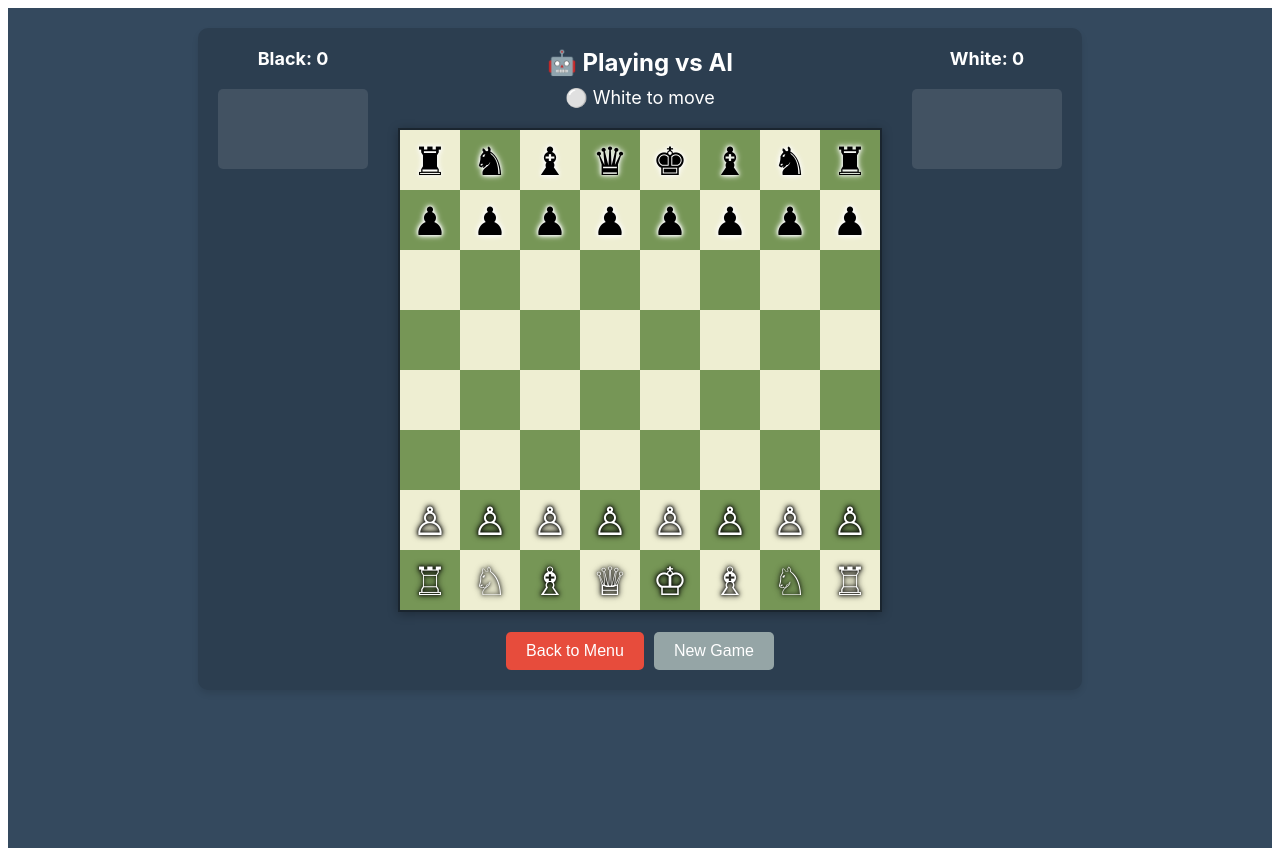
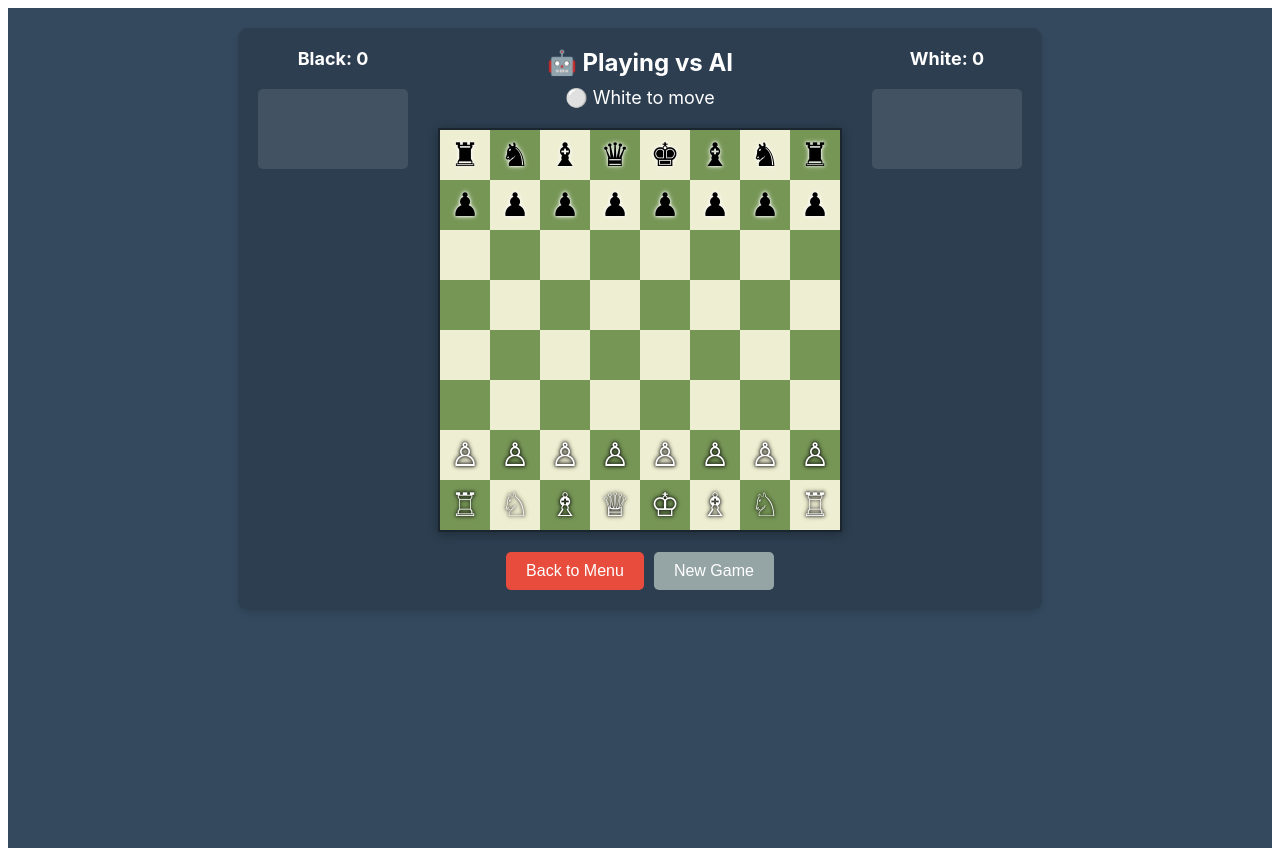
Before and after one commit to 4sourabhshukla/telegram-chess, a React (Vite) app: page / in a window 1280 px wide. Both pictures are taken after a click on the button "🤖 Play vs AI". Built offline with nearby package versions, Linux system fonts and the light colour scheme.

Commit message:
cleaner components separation

```diff
--- /dev/null
+++ b/src/ChessBoard.tsx
@@ -0,0 +1,146 @@
+import React, { useState, useEffect } from 'react';
+
+// Types
+type PieceType = 'p' | 'n' | 'b' | 'r' | 'q' | 'k';
+type PieceColor = 'w' | 'b';
+type Piece = { type: PieceType; color: PieceColor } | null;
+type Square = { row: number; col: number };
+
+interface ChessBoardProps {
+  board: Piece[][];
+  selectedSquare: Square | null;
+  possibleMoves: Square[];
+  isInCheck?: boolean;
+  currentTurn?: PieceColor;
+  onSquareClick: (row: number, col: number) => void;
+}
+
+// Piece Unicode symbols
+const pieceSymbols: Record<string, string> = {
+  'wp': '♙', 'wn': '♘', 'wb': '♗', 'wr': '♖', 'wq': '♕', 'wk': '♔',
+  'bp': '♟', 'bn': '♞', 'bb': '♝', 'br': '♜', 'bq': '♛', 'bk': '♚'
+};
+
+const ChessBoard: React.FC<ChessBoardProps> = ({
+  board,
+  selectedSquare,
+  possibleMoves,
+  isInCheck = false,
+  currentTurn = 'w',
+  onSquareClick
+}) => {
+  const [boardSize, setBoardSize] = useState(() => {
+    const screenWidth = typeof window !== 'undefined' ? window.innerWidth : 360;
+    const containerPadding = 40; // Padding for the container
+    const maxSize = Math.min(screenWidth - containerPadding, 400); // Max 400px
+    return Math.floor(maxSize / 8) * 8; // Ensure divisible by 8
+  });
+
+  // Calculate board size on mount and resize
+  useEffect(() => {
+    const calculateBoardSize = () => {
+      const screenWidth = window.innerWidth;
+      const containerPadding = 40;
+      const maxSize = Math.min(screenWidth - containerPadding, 400);
+      setBoardSize(Math.floor(maxSize / 8) * 8);
+    };
+
+    calculateBoardSize();
+    window.addEventListener('resize', calculateBoardSize);
+
+    return () => window.removeEventListener('resize', calculateBoardSize);
+  }, []);
+
+  // Get piece symbol
+  const getPieceSymbol = (piece: Piece): string => {
+    if (!piece) return '';
+    return pieceSymbols[`${piece.color}${piece.type}`] || '';
+  };
+
+  // Render a single square
+  const renderSquare = (row: number, col: number) => {
+    const piece = board[row][col];
+    const isLight = (row + col) % 2 === 0;
+    const isSelected = selectedSquare?.row === row && selectedSquare?.col === col;
+    const isPossibleMove = possibleMoves.some(move => move.row === row && move.col === col);
+    const kingInCheck = isInCheck && piece?.type === 'k' && piece.color === currentTurn;
+
+    const squareSize = boardSize / 8;
+
+    return (
+      <div
+        key={`${row}-${col}`}
+        onClick={() => onSquareClick(row, col)}
+        style={{
+          width: `${squareSize}px`,
+          height: `${squareSize}px`,
+          backgroundColor: kingInCheck ? '#FF6B6B' : (isLight ? '#EEEED2' : '#769656'),
+          display: 'flex',
+          alignItems: 'center',
+          justifyContent: 'center',
+          cursor: 'pointer',
+          position: 'relative',
+          outline: isSelected ? '3px solid #F7F769' : 'none',
+          outlineOffset: '-3px',
+          boxSizing: 'border-box'
+        }}
+      >
+        {piece && (
+          <span style={{
+            fontSize: `${squareSize * 0.65}px`,
+            userSelect: 'none',
+            lineHeight: 1,
+            color: piece.color === 'w' ? '#FFFFFF' : '#000000',
+            textShadow: piece.color === 'w'
+              ? '0 0 3px #000, 0 0 5px #000'
+              : '0 0 3px #FFF, 0 0 5px #FFF'
+          }}>
+            {getPieceSymbol(piece)}
+          </span>
+        )}
+        {isPossibleMove && (
+          <div
+            style={{
+              position: 'absolute',
+              width: piece ? '100%' : `${squareSize * 0.3}px`,
+              height: piece ? '100%' : `${squareSize * 0.3}px`,
+              backgroundColor: piece ? 'transparent' : 'rgba(0, 0, 0, 0.3)',
+              border: piece ? '3px solid #F7F769' : 'none',
+              borderRadius: piece ? '0' : '50%',
+              opacity: 0.9,
+              pointerEvents: 'none',
+              boxSizing: 'border-box'
+            }}
+          />
+        )}
+      </div>
+    );
+  };
+
+  return (
+    <div style={{
+      display: 'flex',
+      justifyContent: 'center',
+      alignItems: 'center',
+      width: '100%'
+    }}>
+      <div style={{
+        width: `${boardSize}px`,
+        height: `${boardSize}px`,
+        display: 'grid',
+        gridTemplateColumns: `repeat(8, ${boardSize / 8}px)`,
+        gridTemplateRows: `repeat(8, ${boardSize / 8}px)`,
+        gap: 0,
+        border: '2px solid #1A252F',
+        boxShadow: '0 2px 10px rgba(0, 0, 0, 0.3)',
+        backgroundColor: '#1A252F'
+      }}>
+        {board.map((row, rowIndex) =>
+          row.map((_, colIndex) => renderSquare(rowIndex, colIndex))
+        )}
+      </div>
+    </div>
+  );
+};
+
+export default ChessBoard;
--- a/src/ChessGame.tsx
+++ b/src/ChessGame.tsx
@@ -1,4 +1,5 @@
 import React, { useState, useEffect } from 'react';
+import ChessBoard from './ChessBoard';
 
 // Types
 type PieceType = 'p' | 'n' | 'b' | 'r' | 'q' | 'k';
@@ -6,6 +7,12 @@ type PieceColor = 'w' | 'b';
 type Piece = { type: PieceType; color: PieceColor } | null;
 type Square = { row: number; col: number };
 type Move = { from: Square; to: Square; score?: number };
+
+// Piece Unicode symbols
+const pieceSymbols: Record<string, string> = {
+  'wp': '♙', 'wn': '♘', 'wb': '♗', 'wr': '♖', 'wq': '♕', 'wk': '♔',
+  'bp': '♟', 'bn': '♞', 'bb': '♝', 'br': '♜', 'bq': '♛', 'bk': '♚'
+};
 
 // Initial board setup
 const createInitialBoard = (): Piece[][] => [
@@ -24,12 +31,6 @@ const createInitialBoard = (): Piece[][] => [
     { type: 'k', color: 'w' }, { type: 'b', color: 'w' }, { type: 'n', color: 'w' }, { type: 'r', color: 'w' }
   ]
 ];
-
-// Piece symbols
-const pieceSymbols: Record<string, string> = {
-  'wp': '♙', 'wn': '♘', 'wb': '♗', 'wr': '♖', 'wq': '♕', 'wk': '♔',
-  'bp': '♟', 'bn': '♞', 'bb': '♝', 'br': '♜', 'bq': '♛', 'bk': '♚'
-};
 
 // Piece values for AI
 const pieceValues: Record<PieceType, number> = {
@@ -248,26 +249,8 @@ const ChessGame: React.FC = () => {
   const [currentPuzzle, setCurrentPuzzle] = useState(0);
   const [puzzleStatus, setPuzzleStatus] = useState<'solving' | 'correct' | 'incorrect'>('solving');
   const [puzzleAttempts, setPuzzleAttempts] = useState(0);
-  const [boardSize, setBoardSize] = useState(() => {
-    const screenWidth = typeof window !== 'undefined' ? window.innerWidth : 480;
-    return Math.floor(Math.min(screenWidth - 40, 480) / 8) * 8;
-  });
 
-  // Calculate board size on mount and resize
-  useEffect(() => {
-    const calculateBoardSize = () => {
-      const screenWidth = window.innerWidth;
-      const maxBoardSize = Math.min(screenWidth - 40, 480);
-      setBoardSize(Math.floor(maxBoardSize / 8) * 8); // Ensure it's divisible by 8
-    };
-
-    calculateBoardSize();
-    window.addEventListener('resize', calculateBoardSize);
-
-    return () => window.removeEventListener('resize', calculateBoardSize);
-  }, []);
-
-  // Get piece symbol
+  // Get piece symbol (for captured pieces display)
   const getPieceSymbol = (piece: Piece): string => {
     if (!piece) return '';
     return pieceSymbols[`${piece.color}${piece.type}`] || '';
@@ -776,63 +759,6 @@ const ChessGame: React.FC = () => {
     }
   };
 
-  // Render square
-  const renderSquare = (row: number, col: number) => {
-    const piece = board[row][col];
-    const isLight = (row + col) % 2 === 0;
-    const isSelected = selectedSquare?.row === row && selectedSquare?.col === col;
-    const isPossibleMove = possibleMoves.some(move => move.row === row && move.col === col);
-    const kingSquare = piece?.type === 'k' && piece.color === currentTurn && isInCheck;
-
-    const squareSize = boardSize / 8;
-
-    return (
-      <div
-        key={`${row}-${col}`}
-        onClick={() => handleSquareClick(row, col)}
-        style={{
-          width: `${squareSize}px`,
-          height: `${squareSize}px`,
-          backgroundColor: kingSquare ? '#FF6B6B' : (isLight ? '#EEEED2' : '#769656'),
-          display: 'flex',
-          alignItems: 'center',
-          justifyContent: 'center',
-          cursor: 'pointer',
-          position: 'relative',
-          outline: isSelected ? '3px solid #F7F769' : 'none',
-          outlineOffset: '-3px'
-        }}
-      >
-        {piece && (
-          <span style={{
-            fontSize: `${squareSize * 0.65}px`,
-            userSelect: 'none',
-            color: piece.color === 'w' ? '#FFFFFF' : '#000000',
-            textShadow: piece.color === 'w'
-              ? '0 0 3px #000, 0 0 5px #000, 0 0 7px #000'
-              : '0 0 3px #FFF, 0 0 5px #FFF, 0 0 7px #FFF'
-          }}>
-            {getPieceSymbol(piece)}
-          </span>
-        )}
-        {isPossibleMove && (
-          <div
-            style={{
-              position: 'absolute',
-              width: piece ? '100%' : `${squareSize * 0.3}px`,
-              height: piece ? '100%' : `${squareSize * 0.3}px`,
-              backgroundColor: piece ? 'transparent' : 'rgba(0, 0, 0, 0.3)',
-              border: piece ? '3px solid #F7F769' : 'none',
-              borderRadius: piece ? '0' : '50%',
-              opacity: 0.9,
-              pointerEvents: 'none'
-            }}
-          />
-        )}
-      </div>
-    );
-  };
-
   // Menu screen
   if (gameMode === 'menu') {
     return (
@@ -920,7 +846,8 @@ const ChessGame: React.FC = () => {
           borderRadius: '10px',
           boxShadow: '0 4px 6px rgba(0, 0, 0, 0.1)',
           width: '100%',
-          maxWidth: '600px'
+          maxWidth: '600px',
+          boxSizing: 'border-box'
         }}>
           {/* Header */}
           <div style={{
@@ -989,24 +916,15 @@ const ChessGame: React.FC = () => {
             </div>
           )}
 
-          {/* Chess board */}
-          <div style={{
-            display: 'flex',
-            justifyContent: 'center',
-            marginBottom: '15px'
-          }}>
-            <div style={{
-              display: 'grid',
-              gridTemplateColumns: `repeat(8, ${boardSize / 8}px)`,
-              gap: '0',
-              border: '2px solid #1A252F',
-              boxShadow: '0 2px 10px rgba(0, 0, 0, 0.3)'
-            }}>
-              {board.map((row, rowIndex) =>
-                row.map((_, colIndex) => renderSquare(rowIndex, colIndex))
-              )}
-            </div>
-          </div>
+          {/* Chess board using ChessBoard component */}
+          <ChessBoard
+            board={board}
+            selectedSquare={selectedSquare}
+            possibleMoves={possibleMoves}
+            isInCheck={isInCheck}
+            currentTurn={currentTurn}
+            onSquareClick={handleSquareClick}
+          />
 
           {/* Hint */}
           {puzzleAttempts > 1 && puzzleStatus === 'solving' && (
@@ -1096,9 +1014,7 @@ const ChessGame: React.FC = () => {
     );
   }
 
-  // Game screen
-  if (!boardSize) return null; // Wait for board size calculation
-
+  // Game screen - using ChessBoard component
   return (
     <div style={{
       minHeight: '100vh',
@@ -1114,7 +1030,9 @@ const ChessGame: React.FC = () => {
         borderRadius: '10px',
         boxShadow: '0 4px 6px rgba(0, 0, 0, 0.1)',
         display: 'flex',
-        gap: '30px'
+        gap: '30px',
+        flexWrap: 'wrap',
+        justifyContent: 'center'
       }}>
         {/* Left side - Captured by Black */}
         <div style={{
@@ -1187,18 +1105,15 @@ const ChessGame: React.FC = () => {
             </div>
           )}
 
-          {/* Chess board */}
-          <div style={{
-            display: 'grid',
-            gridTemplateColumns: 'repeat(8, 60px)',
-            gap: '0',
-            border: '2px solid #1A252F',
-            boxShadow: '0 2px 10px rgba(0, 0, 0, 0.3)'
-          }}>
-            {board.map((row, rowIndex) =>
-              row.map((_, colIndex) => renderSquare(rowIndex, colIndex))
-            )}
-          </div>
+          {/* Chess board using ChessBoard component */}
+          <ChessBoard
+            board={board}
+            selectedSquare={selectedSquare}
+            possibleMoves={possibleMoves}
+            isInCheck={isInCheck}
+            currentTurn={currentTurn}
+            onSquareClick={handleSquareClick}
+          />
 
           {/* Controls */}
           <div style={{ marginTop: '20px', textAlign: 'center' }}>
```
